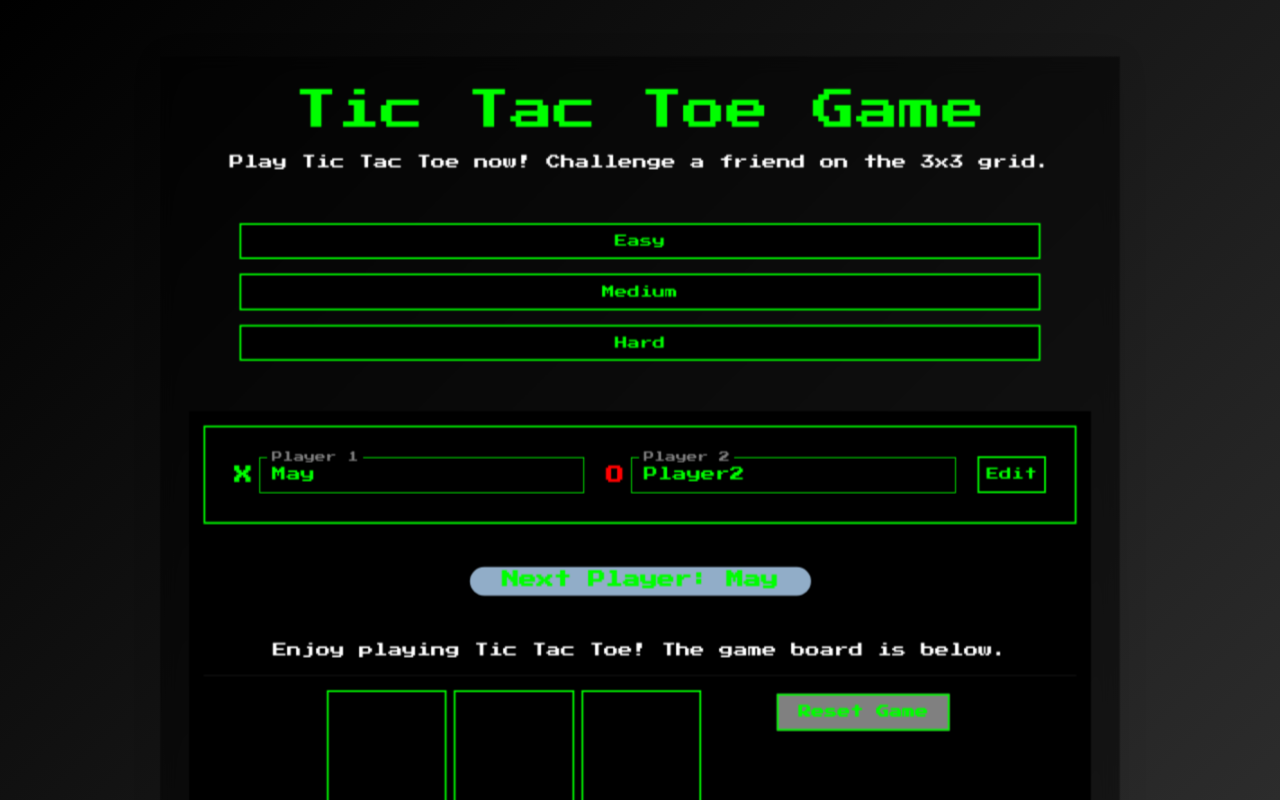
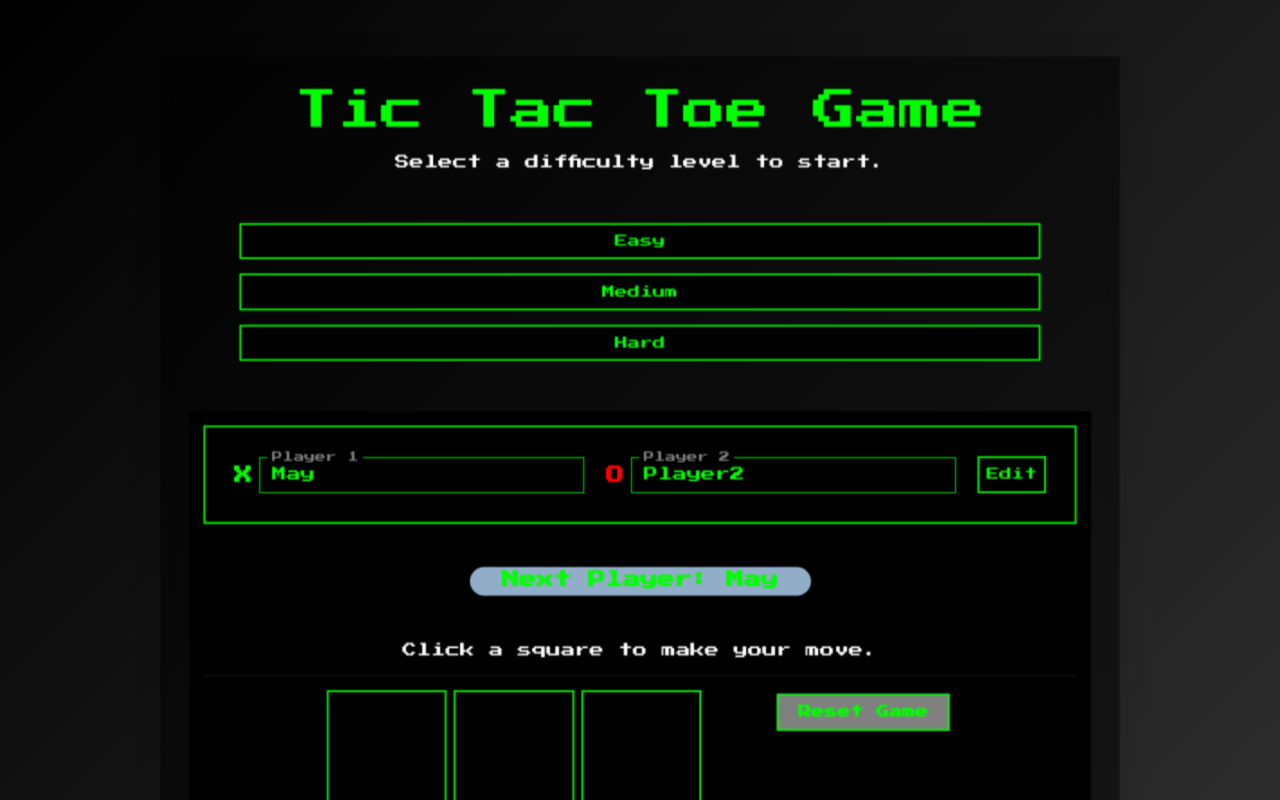
Before and after one commit to MayHyeyeonKim/Maycade, a React (Vite) app: page /tic-tac-toe in a window 1280 px wide. Both pictures are taken after a click on the button "Easy". Shown: the top 800 px of the page. Built offline with nearby package versions, Linux system fonts and the light colour scheme.

Commit message:
Updated Tic Tac Toe description

```diff
--- a/src/App.tsx
+++ b/src/App.tsx
@@ -121,7 +121,7 @@ function App() {
                         Tic Tac Toe
                       </Typography>
                       <Typography variant="body2" sx={{ color: "#ffffff" }}>
-                        Strategic grid game for two players
+                        Strategic Tic Tac Toe against the computer.
                       </Typography>
                     </CardContent>
                   </Card>
--- a/src/components/tic-tac-toe/components/Game.tsx
+++ b/src/components/tic-tac-toe/components/Game.tsx
@@ -191,7 +191,7 @@ const Game = ({ size }: GameProps) => {
 
           <Box sx={{ textAlign: "center", mt: 3 }}>
             <Typography variant="body1" color="textSecondary">
-              Enjoy playing Tic Tac Toe! The game board is below.
+              Click a square to make your move.
             </Typography>
 
             <Divider sx={{ my: 2 }} />
--- a/src/components/tic-tac-toe/main.tsx
+++ b/src/components/tic-tac-toe/main.tsx
@@ -1,11 +1,4 @@
-import {
-  Container,
-  Typography,
-  Box,
-  IconButton,
-  Button,
-  Stack,
-} from "@mui/material";
+import { Container, Typography, Box, IconButton, Button, Stack } from "@mui/material";
 import HomeIcon from "@mui/icons-material/Home";
 import { useNavigate } from "react-router-dom";
 import Game from "./components/Game";
@@ -60,16 +53,11 @@ const Main = () => {
           Tic Tac Toe Game
         </Typography>
         <Typography variant="body1" sx={{ color: "white", mb: 3 }}>
-          Play Tic Tac Toe now! Challenge a friend on the 3x3 grid.
+          Select a difficulty level to start.
         </Typography>
 
         {/* level */}
-        <Stack
-          direction="column"
-          spacing={2}
-          justifyContent="center"
-          sx={{ m: 3, p: 4 }}
-        >
+        <Stack direction="column" spacing={2} justifyContent="center" sx={{ m: 3, p: 4 }}>
           {Object.entries(levels).map(([level, size]) => (
             <Button
               key={level}
@@ -84,11 +72,7 @@ const Main = () => {
         {size !== null && <Game size={size} />}
 
         <Box sx={{ mt: 3 }}>
-          <IconButton
-            color="primary"
-            onClick={() => navigate("/")}
-            sx={{ color: "#00ff00" }}
-          >
+          <IconButton color="primary" onClick={() => navigate("/")} sx={{ color: "#00ff00" }}>
             <HomeIcon />
           </IconButton>
         </Box>
```
Also changed, not shown: 1 other file (tests, documents, lock files or other folders).
